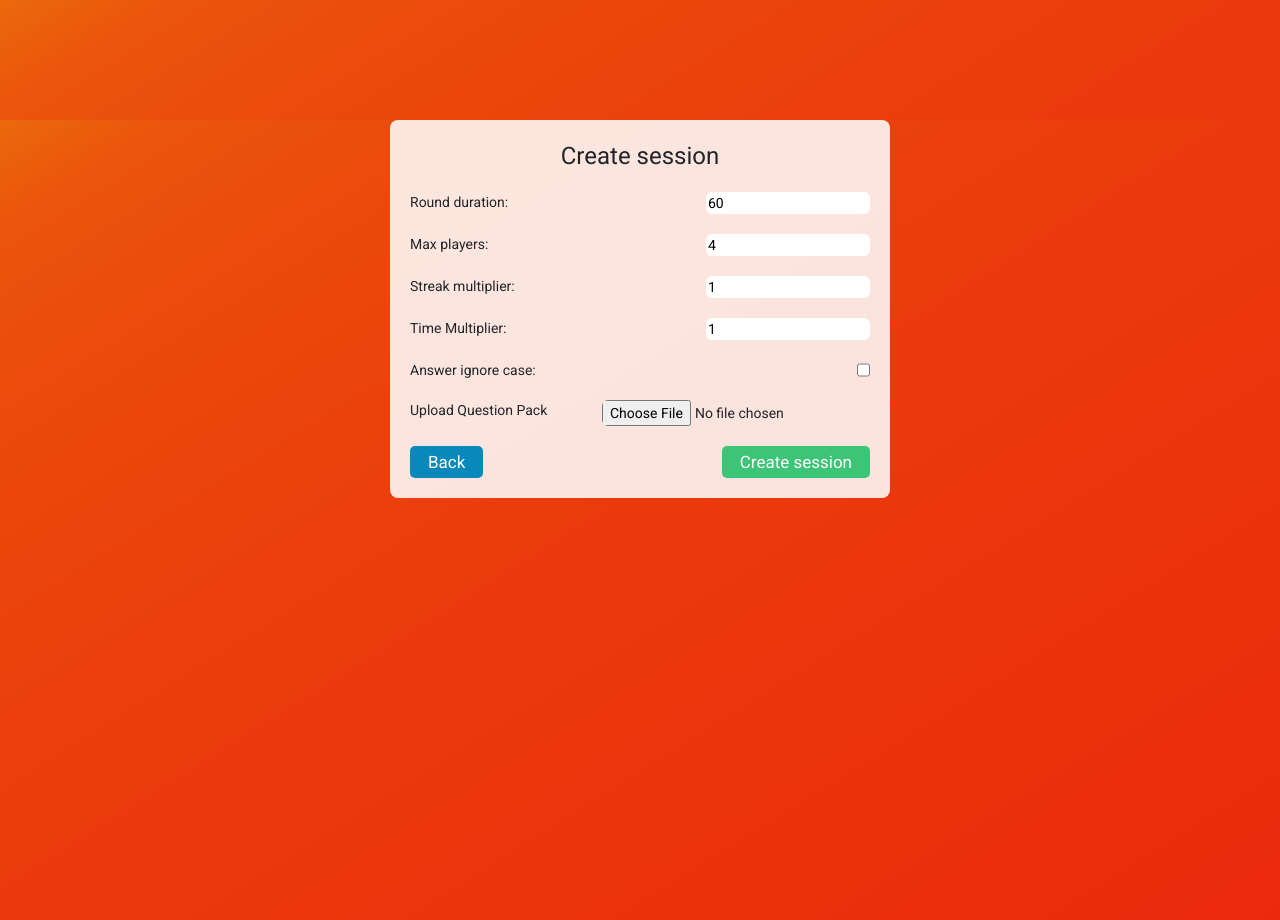
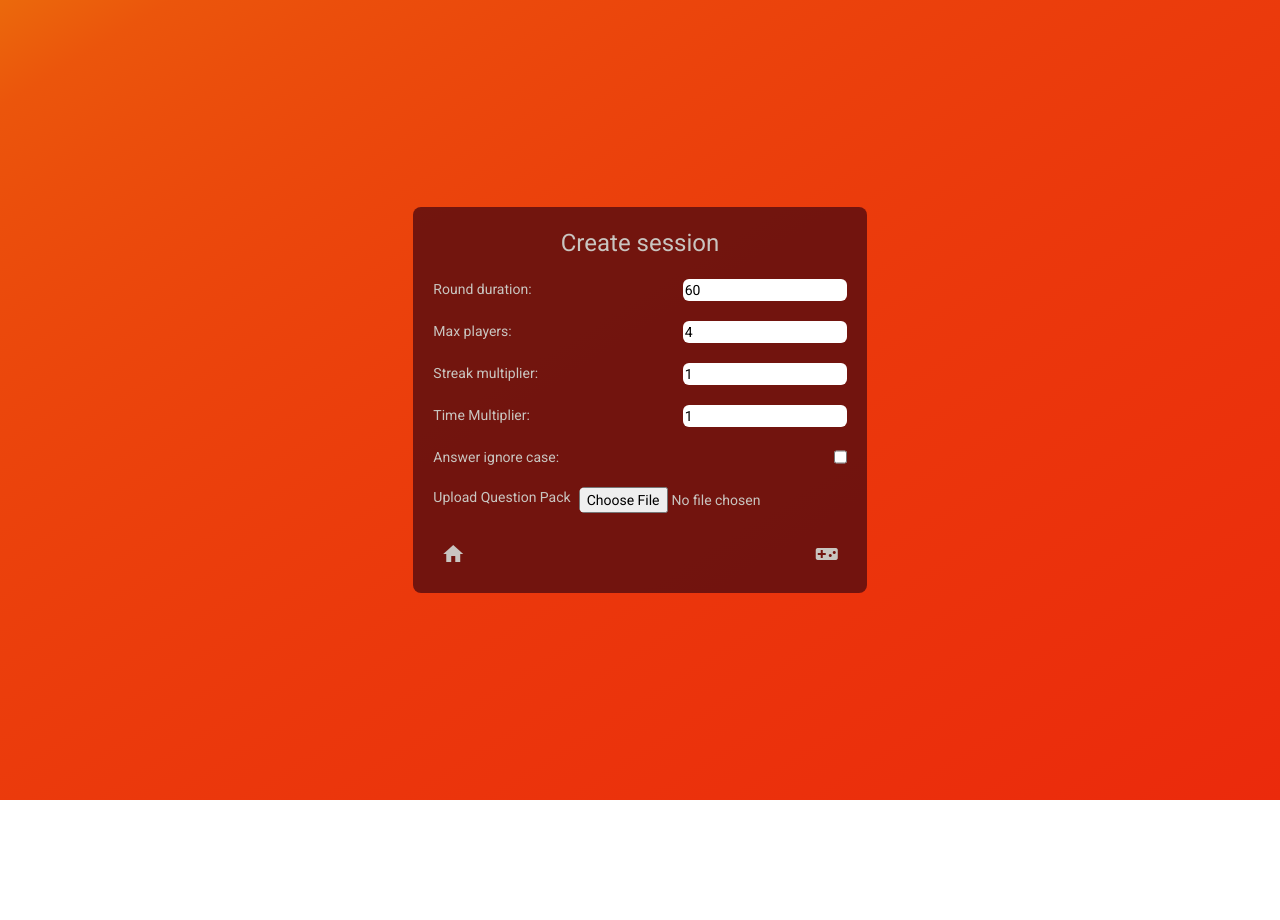
Before and after one commit to Fedoop1/dotnet-quiz-game, an Angular app in the folder DotNetQuiz.Client/ClientApp/: page /create-session in a window 1280 px wide. After the commit the page ends 800 px from the top, so only its background shows below. Built offline with nearby package versions, Linux system fonts and the light colour scheme.

Commit message:
Update create account page, update styles

```diff
--- a/DotNetQuiz.Client/ClientApp/src/app/app.component.html
+++ b/DotNetQuiz.Client/ClientApp/src/app/app.component.html
@@ -1,3 +1 @@
-<div class="container">
 <router-outlet></router-outlet>
-</div>
--- a/DotNetQuiz.Client/ClientApp/src/app/components/create-account/create-account.component.html
+++ b/DotNetQuiz.Client/ClientApp/src/app/components/create-account/create-account.component.html
@@ -1,4 +1,25 @@
 <div class="create-account">
-    <label for="userName" class="input-label">User Name:</label>
-    <input name="userName" type="text" class="common-input">
+  <div class="create-account-content">
+    <label for="nickName" class="input-label">User Name:</label>
+    <input
+      name="nickName"
+      type="text"
+      class="common-input"
+      [(ngModel)]="nickName"
+    />
+    <div class="buttons-container">
+      <button
+        class="common-button create-account-submit"
+        (click)="onBackButtonClick()"
+      >
+        Back
+      </button>
+      <button
+        class="common-button create-account-submit"
+        (click)="onJoinButtonClick()"
+      >
+        Join
+      </button>
+    </div>
+  </div>
 </div>
--- a/DotNetQuiz.Client/ClientApp/src/app/components/create-account/create-account.component.scss
+++ b/DotNetQuiz.Client/ClientApp/src/app/components/create-account/create-account.component.scss
@@ -1,4 +1,6 @@
 .create-account {
-  margin: 120px auto;
   display: flex;
+  justify-content: center;
+  align-items: center;
+  height: 100%;
 }
--- a/DotNetQuiz.Client/ClientApp/src/app/components/create-account/create-account.component.ts
+++ b/DotNetQuiz.Client/ClientApp/src/app/components/create-account/create-account.component.ts
@@ -1,4 +1,5 @@
 import { Component } from '@angular/core';
+import { ActivatedRoute, Router } from '@angular/router';
 import { QuizService } from 'src/app/services/quiz.service';
 
 @Component({
@@ -7,6 +8,32 @@ import { QuizService } from 'src/app/services/quiz.service';
   styleUrls: ['create-account.component.scss'],
 })
 export class CreateAccountComponent {
-  public userName!: string;
-  constructor(private readonly quizService: QuizService) {}
+  private readonly maxIndexValue = 2147483647;
+  private readonly minIndexValue = 0;
+
+  private userId!: number;
+  public nickName!: string;
+  constructor(
+    private readonly quizService: QuizService,
+    private readonly router: Router,
+    private readonly route: ActivatedRoute
+  ) {
+    this.userId = this.generateUserId();
+  }
+
+  public onJoinButtonClick() {
+    this.quizService.addPlayer(
+      this.nickName,
+      this.userId,
+      this.route.snapshot.queryParams?.sessionId
+    );
+  }
+
+  public onBackButtonClick() {
+    this.router.navigate(['join-session']);
+  }
+
+  private generateUserId() {
+    return Math.floor(Math.random() * this.maxIndexValue - this.minIndexValue);
+  }
 }
--- a/DotNetQuiz.Client/ClientApp/src/app/components/create-session/create-session.component.html
+++ b/DotNetQuiz.Client/ClientApp/src/app/components/create-session/create-session.component.html
@@ -1,62 +1,93 @@
 <div class="create-session">
+  <div class="create-session-content">
     <div class="session-header">
       <h1>Create session</h1>
     </div>
     <div class="controls-container">
       <div class="common-control">
-                <label for="roundDuration" class="input-label">
-                    Round duration:
-                </label>
-                <input name="roundDuration" class="common-input" [(ngModel)]="quizConfiguration.roundDuration">
+        <label for="roundDuration" class="input-label"> Round duration: </label>
+        <input
+          name="roundDuration"
+          class="common-input"
+          [(ngModel)]="quizConfiguration.roundDuration"
+        />
       </div>
       <div class="common-control">
-                <label for="maxPlayers" class="input-label">
-                    Max players:
-                </label>
-                <input name="maxPlayers" class="common-input" [(ngModel)]="quizConfiguration.maxPlayers">
+        <label for="maxPlayers" class="input-label"> Max players: </label>
+        <input
+          name="maxPlayers"
+          class="common-input"
+          [(ngModel)]="quizConfiguration.maxPlayers"
+        />
       </div>
       <div class="common-control">
         <label for="streakMultiplier" class="input-label">
           Streak multiplier:
         </label>
-                <input name="streakMultiplier" class="common-input" [(ngModel)]="quizConfiguration.streakMultiplier" type="text">
+        <input
+          name="streakMultiplier"
+          class="common-input"
+          [(ngModel)]="quizConfiguration.streakMultiplier"
+          type="text"
+        />
       </div>
       <div class="common-control">
         <label for="timeMultiplier" class="input-label">
           Time Multiplier:
         </label>
-                <input name="timeMultiplier" class="common-input" [(ngModel)]="quizConfiguration.timeMultiplier" type="text">
+        <input
+          name="timeMultiplier"
+          class="common-input"
+          [(ngModel)]="quizConfiguration.timeMultiplier"
+          type="text"
+        />
       </div>
       <div class="common-control">
         <label for="answerIgnoreCase" class="input-label">
           Answer ignore case:
         </label>
-                <input name="answerIgnoreCase" class="common-input" [(ngModel)]="quizConfiguration.answerIgnoreCase"
-                    type="checkbox">
+        <input
+          name="answerIgnoreCase"
+          class="common-input"
+          [(ngModel)]="quizConfiguration.answerIgnoreCase"
+          type="checkbox"
+        />
       </div>
       <div class="common-control-file">
         <label for="questionPack" class="input-label input-label-file">
           Upload Question Pack
         </label>
-                <input name="questionPack" class="common-input" [(ngModel)]="quizConfiguration.questionPack" type="file"
-                    [accept]="'.json'">
+        <input
+          name="questionPack"
+          class="common-input"
+          [(ngModel)]="quizConfiguration.questionPack"
+          type="file"
+          [accept]="'.json'"
+        />
       </div>
     </div>
-    <div *ngIf="isShowValidationError" class="validation-error-container" >
-        <h3 class="validation-error-container-title">Invalid quiz configuration!</h3>
+    <div *ngIf="isShowValidationError" class="validation-error-container">
+      <h3 class="validation-error-container-title">
+        Invalid quiz configuration!
+      </h3>
       <p class="validation-error">
-            Round duration greater or equals 5 sec.<br>
-            Max players greater or equals 1<br>
-            Streak multiplier greater or equals 1<br>
-            Time multiplier greater or equals 1<br>
+        Round duration greater or equals 5 sec.<br />
+        Max players greater or equals 1<br />
+        Streak multiplier greater or equals 1<br />
+        Time multiplier greater or equals 1<br />
         Question pack in JSON format
       </p>
     </div>
     <div *ngIf="errorMessage" class="validation-error-container">
-        <p  class="validation-error">{{ errorMessage }}</p>
+      <p class="validation-error">{{ errorMessage }}</p>
     </div>
     <div class="buttons-container">
-        <button (click)="onBackButtonClick()" class="common-button common-button__back">Back</button>
-        <button (click)="onCreateSessionClick()" class="common-button common-button__confirmation">Create session</button>
+      <button mat-icon-button (click)="onBackButtonClick()">
+        <mat-icon>home</mat-icon>
+      </button>
+      <button mat-icon-button (click)="onCreateSessionClick()">
+        <mat-icon>videogame_asset</mat-icon>
+      </button>
     </div>
   </div>
+</div>
--- a/DotNetQuiz.Client/ClientApp/src/app/components/create-session/create-session.component.scss
+++ b/DotNetQuiz.Client/ClientApp/src/app/components/create-session/create-session.component.scss
@@ -1,9 +1,15 @@
 .create-session {
-  margin: 120px auto;
-  padding: 20px;
-  max-width: 500px;
-  background-color: rgba(255, 255, 255, 0.863);
-  border-radius: 8px;
+  display: flex;
+  align-items: center;
+  justify-content: center;
+  height: 100%;
+
+  &-content {
+    max-width: 500px;
+    background-color: rgb(95 15 15 / 86%);
+    border-radius: 8px;
+    padding: 20px;
+  }
 
   .session-header {
     width: 100%;
--- a/DotNetQuiz.Client/ClientApp/src/app/components/home/home.component.scss
+++ b/DotNetQuiz.Client/ClientApp/src/app/components/home/home.component.scss
@@ -1,11 +1,11 @@
 .home-page {
-  margin: 220px auto;
+  height: 100%;
+  display: flex;
+  justify-content: center;
+  align-items: center;
+
   .menu-container {
-    display: flex;
-    flex-direction: column;
-    align-content: center;
-    align-items: center;
-
+    margin-top: -200px;
     &-item {
       margin-top: 20px;
     }
--- a/DotNetQuiz.Client/ClientApp/src/app/components/join-session/join-session.component.scss
+++ b/DotNetQuiz.Client/ClientApp/src/app/components/join-session/join-session.component.scss
@@ -1,22 +1,28 @@
 @use "/src/styles/variables";
 
 .join-session {
-  margin: 120px auto;
-  max-width: 500px;
+  display: flex;
+  justify-content: center;
+  align-items: center;
+  flex-direction: column;
+  height: 100%;
+  min-width: 500px;
 
   .session-list-actions {
     margin-bottom: 10px;
+    min-width: 500px;
   }
 
   .session-list {
     border-radius: 6px;
+    min-width: 500px;
 
     &-item {
       width: 100%;
       padding: 10px;
       margin-bottom: 12px;
       border-radius: 8px;
-      background-color: rgba(253, 186, 186, 0.863);
+      background-color: rgb(95 15 15 / 86%);
 
       .session-info {
         display: flex;
--- a/DotNetQuiz.Client/ClientApp/src/app/components/join-session/join-session.component.ts
+++ b/DotNetQuiz.Client/ClientApp/src/app/components/join-session/join-session.component.ts
@@ -48,7 +48,7 @@ export class JoinSessionComponent implements OnInit {
   }
 
   public onJoinButtonClick(sessionId: string) {
-    this.router.navigate(['create-player'], {
+    this.router.navigate(['create-account'], {
       queryParams: { sessionId: sessionId },
     });
   }
--- a/DotNetQuiz.Client/ClientApp/src/app/services/quiz.service.ts
+++ b/DotNetQuiz.Client/ClientApp/src/app/services/quiz.service.ts
@@ -41,6 +41,23 @@ export class QuizService {
       .pipe(catchError(this.catchResponseError));
   }
 
+  public addPlayer(
+    nickName: string,
+    userId: number,
+    sessionId: string
+  ): Observable<void> {
+    return this.httpClient.post<void>(
+      `${AppConfiguration.BackendServerAddress}/${AppConfiguration.QuizControllerAddress}/AddPlayer`,
+      {
+        sessionId: sessionId,
+        player: {
+          nickName: nickName,
+          sessionId: sessionId,
+        },
+      }
+    );
+  }
+
   private catchResponseError(error: HttpErrorResponse) {
     console.error('Backend return error:', error);
     return throwError(() => error);
--- a/DotNetQuiz.Client/ClientApp/src/styles.scss
+++ b/DotNetQuiz.Client/ClientApp/src/styles.scss
@@ -5,15 +5,8 @@
 
 html,
 body {
-  margin: 0;
-  height: 100vh;
+  height: 100%;
+  color: rgb(201, 197, 192);
   font-family: Roboto, "Helvetica Neue", sans-serif;
   background: linear-gradient(to bottom right, #eb690c, 20%, #eb2a0c);
 }
-
-app-root {
-  display: block;
-  height: 100vh;
-  width: 100%;
-  margin: 0;
-}
--- a/DotNetQuiz.Client/ClientApp/src/styles/_container.scss
+++ b/DotNetQuiz.Client/ClientApp/src/styles/_container.scss
@@ -16,9 +16,6 @@
   }
 }
 
-.controls-container {
-}
-
 .buttons-container {
   margin-top: 20px;
   display: flex;
```
Lines whose indentation alone changed are shown as unchanged.
